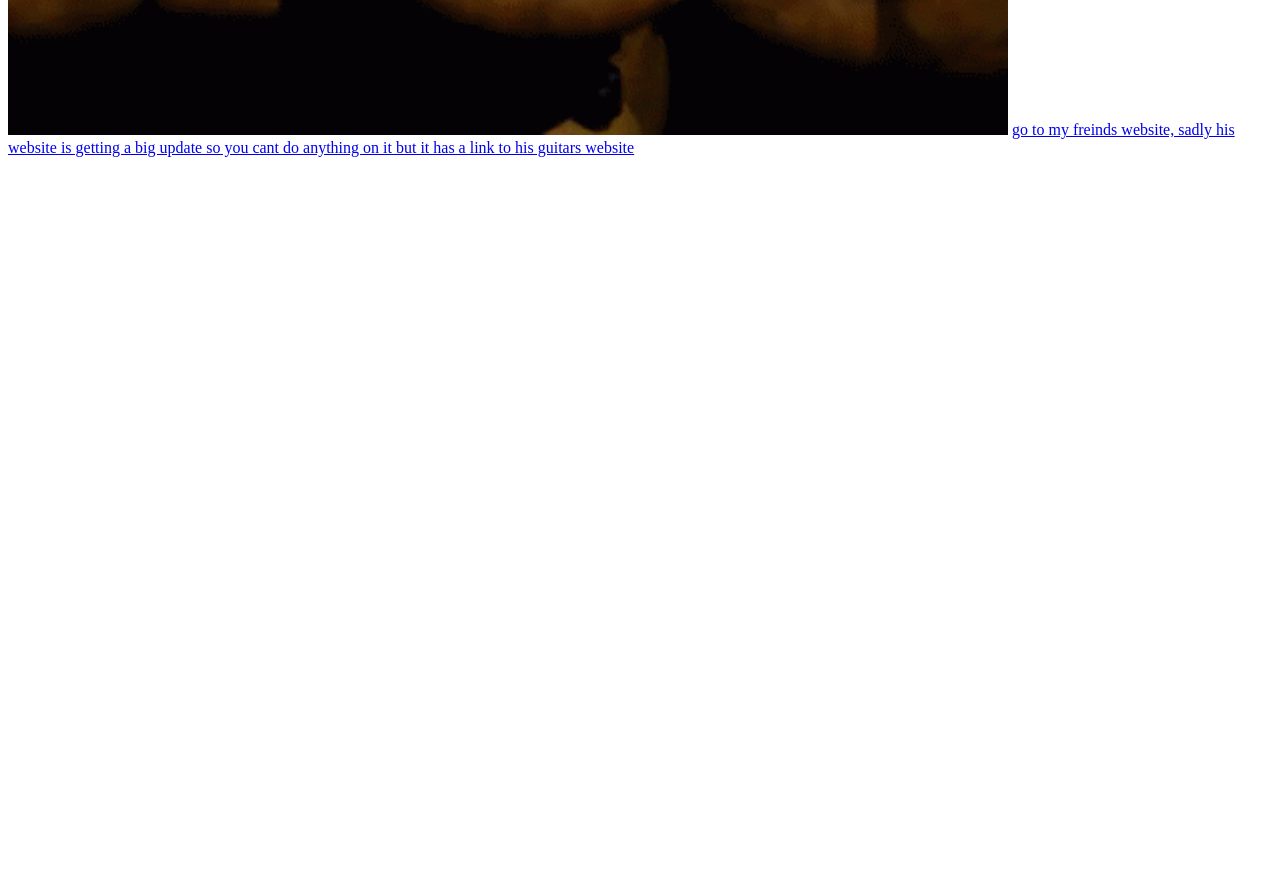
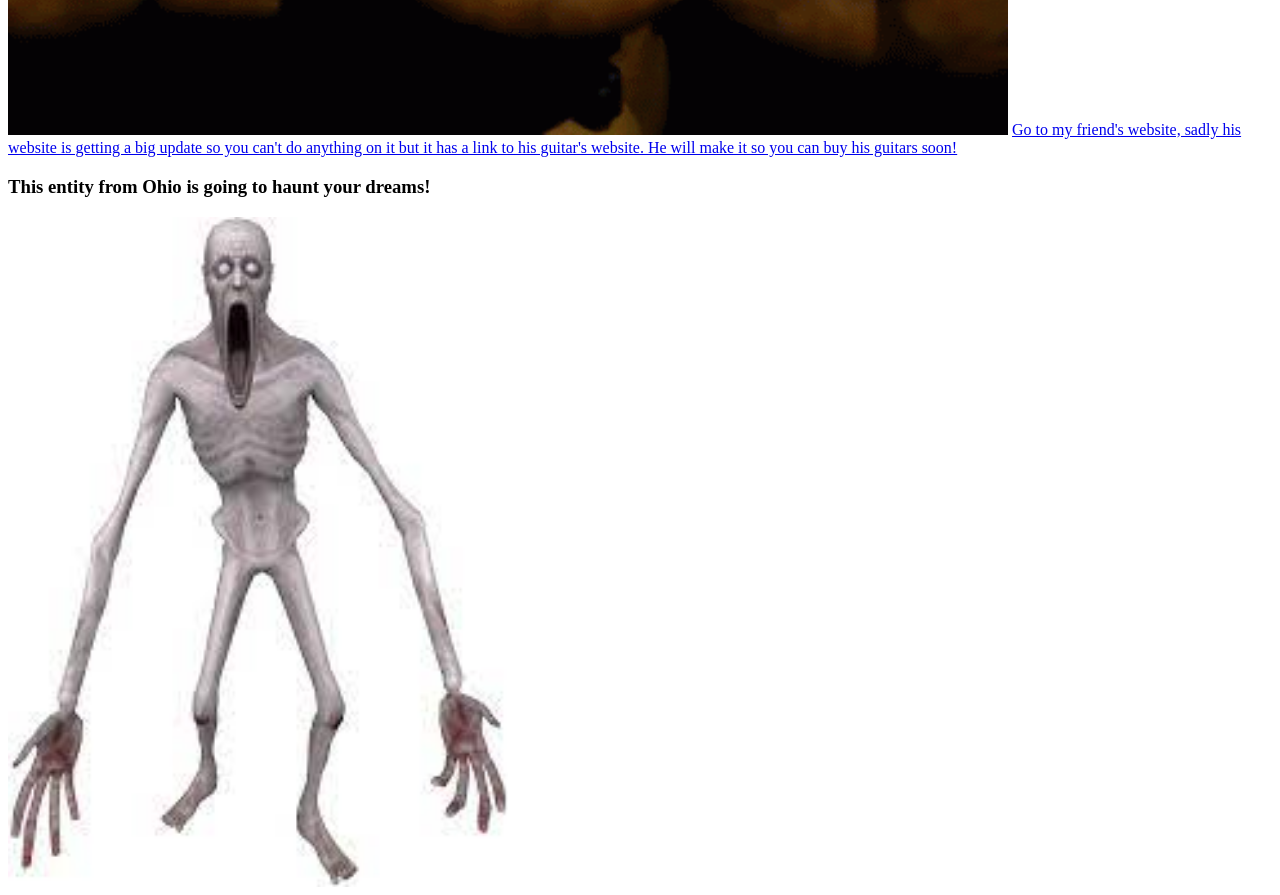
Before and after one commit to crazymonkey12345/crazymonkey12345.github.io, a plain HTML site: page gigachad.html in a window 1280 px wide. Shown: the part 453-1348 px from the top of the page. Before the commit the page ends 800 px from the top, so only its background shows below. Drawn offline with Linux system fonts and the light colour scheme.

Commit message:
Update gigachad.html

```diff
--- a/gigachad.html
+++ b/gigachad.html
@@ -1,4 +1,6 @@
 <title>You are a gigachad!</title>
 <head>YAAAAAAAAAAY!!! You are a gigachad</head>
 <img src="https://crazymonkey12345.github.io/fnaf-freddy.gif" width="1000">
-<a href="https://raskattack.github.io">go to my freinds website, sadly his website is getting a big update so you cant do anything on it but it has a link to his guitars website</a>
+<a href="https://raskattack.github.io"> Go to my friend's website, sadly his website is getting a big update so you can't do anything on it but it has a link to his guitar's website. He will make it so you can buy his guitars soon!</a>
+<H3>This entity from Ohio is going to haunt your dreams!</H3>
+<img src="https://crazymonkey12345.github.io/download (34).jpeg" width="500">
```
